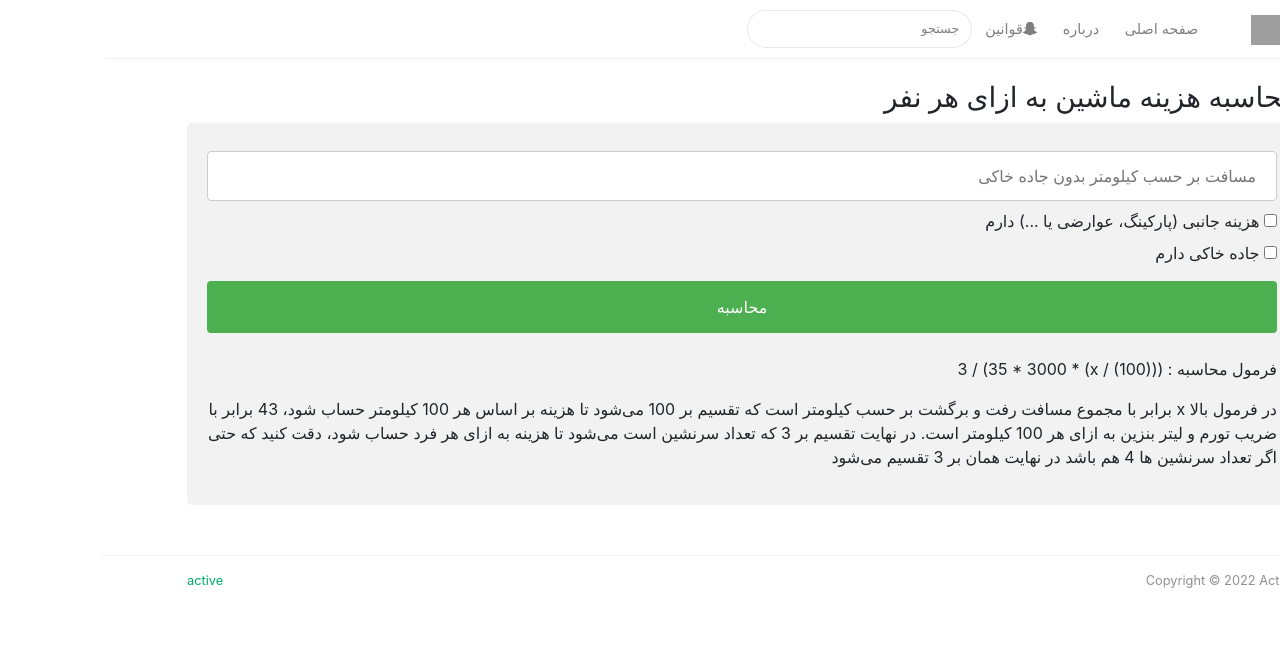
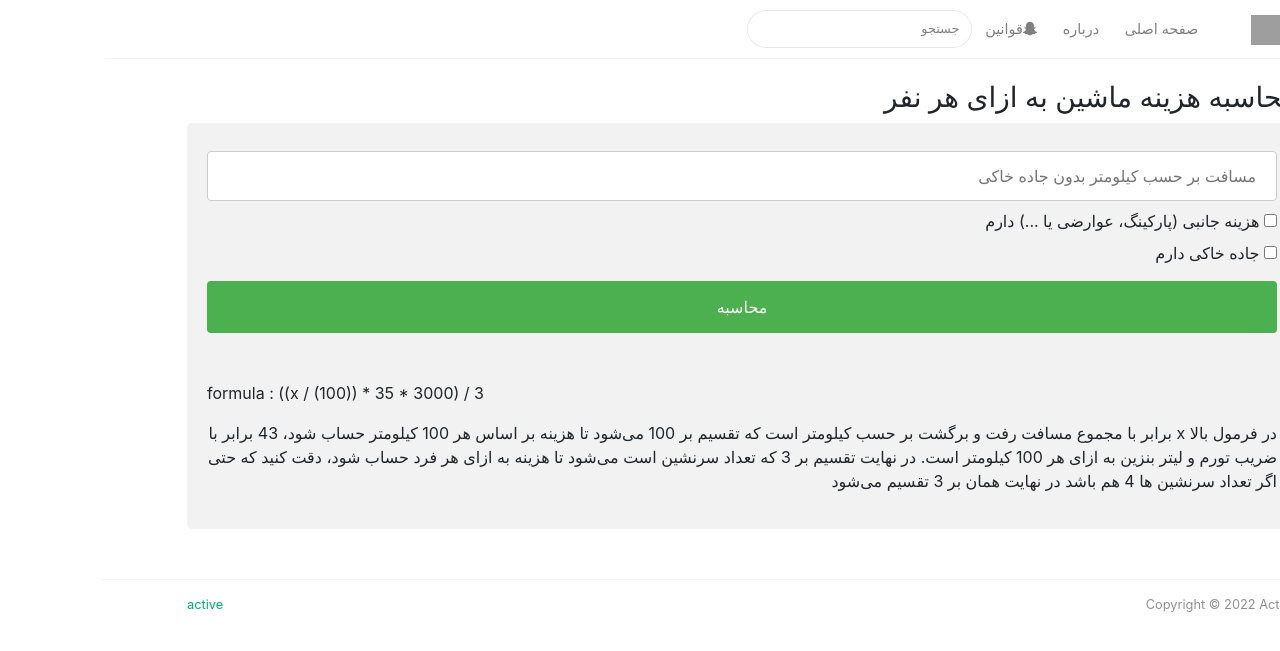
Before and after one commit to MHKarami97/active, a Jekyll site: the page built from _pages/calculate.md, in a window 1280 px wide. Shown: the top 651 px of the page. Built offline with Jekyll 4.4.1, drawn with Linux system fonts in a browser that asks for light colours; nearby versions of some CDN libraries; grey boxes are pictures that could not be loaded.

Commit message:
Update rule

```diff
--- a/_layouts/calculate.html
+++ b/_layouts/calculate.html
@@ -66,8 +66,8 @@ permalink: "/calculate.html"
     <input type="submit" value="محاسبه" onclick="calculate()">
 
 
-     <p id="result" style="text-align: right;"></p>
-     <p id="result1" style="text-align: right;">فرمول محاسبه : ((x / (100)) * 35 * 3000) / 3 </p>
+     <p id="result" style="text-align: right;"></p><br>
+     <p id="result1" style="text-align: left;direction :ltr;">formula : ((x / (100)) * 35 * 3000) / 3 </p>
      <p id="result2" style="text-align: right;">در فرمول بالا x برابر با مجموع مسافت رفت و برگشت بر حسب کیلومتر است که تقسیم بر 100 می‌شود تا هزینه بر اساس هر 100 کیلومتر حساب شود، 43 برابر با ضریب تورم و لیتر بنزین به ازای هر 100 کیلومتر است. در نهایت تقسیم بر 3 که تعداد سرنشین است می‌شود تا هزینه به ازای هر فرد حساب شود، دقت کنید که حتی اگر تعداد سرنشین ها 4 هم باشد در نهایت همان بر 3 تقسیم می‌شود</p>
 </div>
 
```
